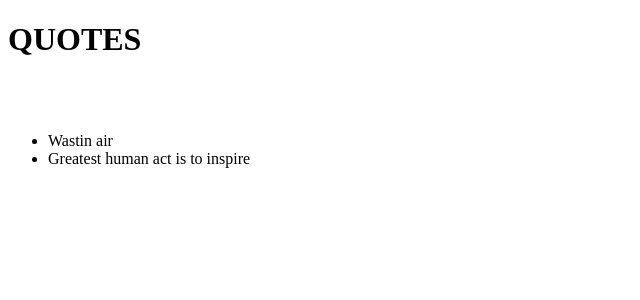
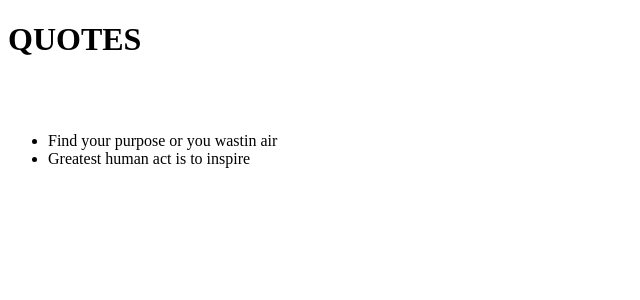
Before and after one commit to wavyylikethesea/Quotable, an Angular app: page / in a window 1280 px wide. Shown: the top 300 px of the page, without its empty margins (0-640 px from the left). Built offline with nearby package versions, Linux system fonts and the light colour scheme.

Commit message:
Edit initial quotes array

```diff
--- a/src/app/quote/quote.component.ts
+++ b/src/app/quote/quote.component.ts
@@ -9,7 +9,7 @@ import { Quote } from '../quote'
 export class QuoteComponent implements OnInit {
 
   quotes:Quote[] = [
-    {id:1, name:'Wastin air', description:'By Nipsey Hussle'},
+    {id:1, name:'Find your purpose or you wastin air', description:'By Nipsey Hussle'},
     {id:2, name:'Greatest human act is to inspire', description:'By Nipsey Hussle'},
   ]
 
```
